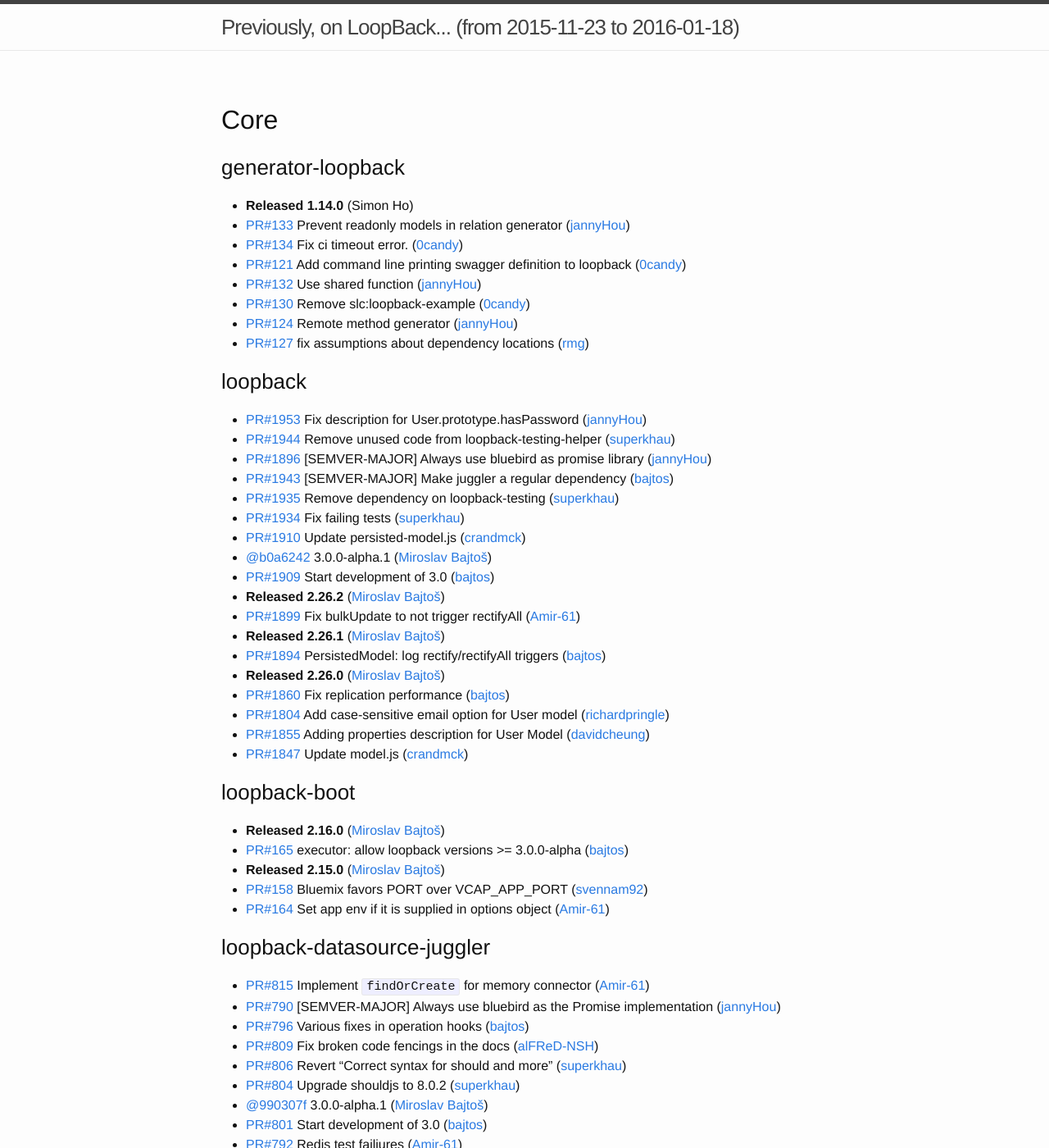
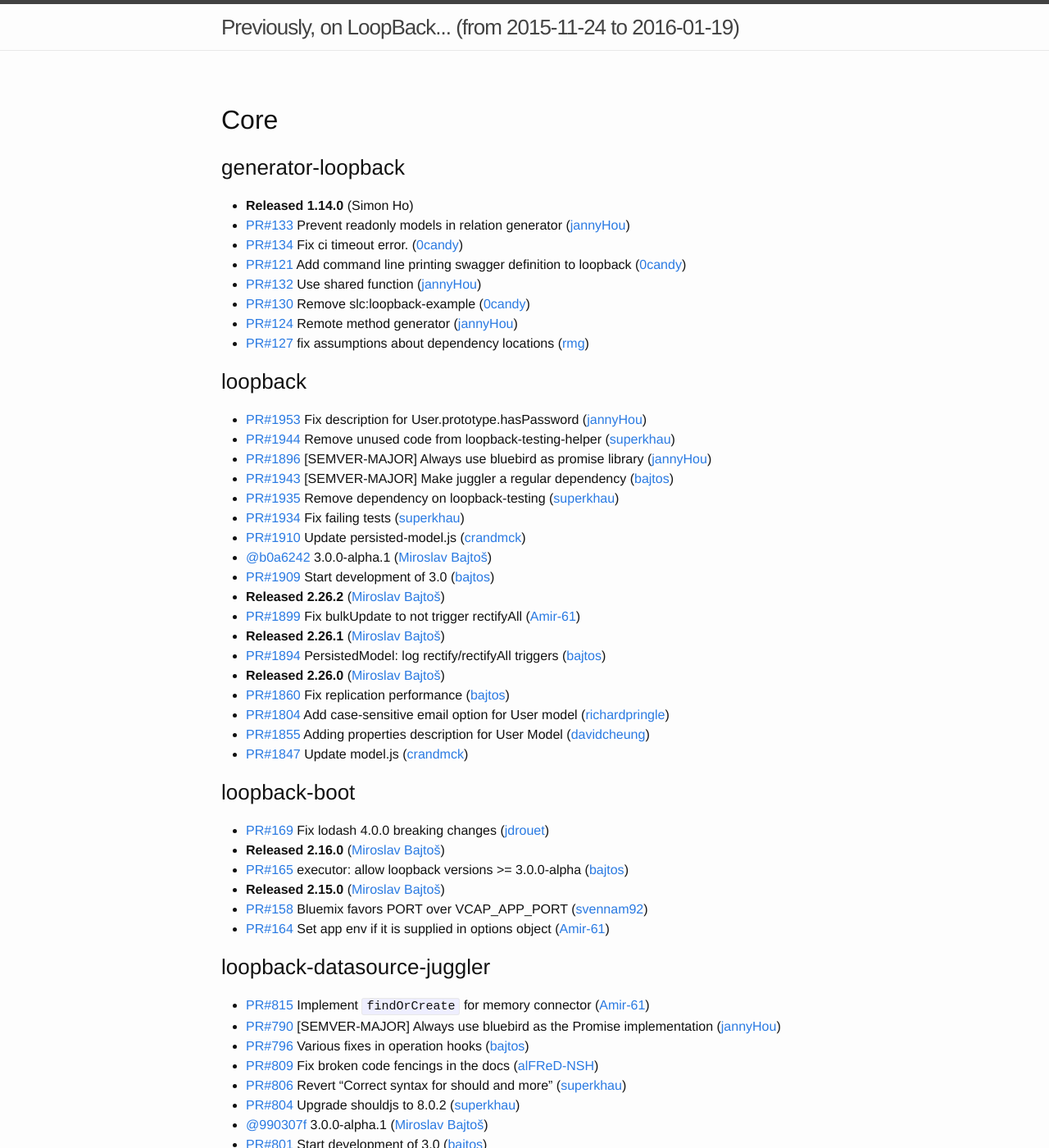
Before and after one commit to strongloop/loopback, a Jekyll site: the page built from index.md, in a window 1280 px wide and 1400 px high. Shown: the whole window at 82% size. Built offline with Jekyll 4.4.1, drawn with Linux system fonts in a browser that asks for light colours; some of the changed text lies outside the part shown.

Commit message:
Update changelog

```diff
--- a/index.md
+++ b/index.md
@@ -1,6 +1,6 @@
 ---
 layout: page
-since: (from 2015-11-23 to 2016-01-18)
+since: (from 2015-11-24 to 2016-01-19)
 ---
 
 ## Core
@@ -38,6 +38,7 @@
 
 
 ### loopback-boot
+ * [PR#169](https://github.com/strongloop/loopback-boot/pull/169) Fix lodash 4.0.0 breaking changes ([jdrouet](https://github.com/jdrouet))
  * **Released 2.16.0** ([Miroslav Bajtoš](https://github.com/bajtos))
  * [PR#165](https://github.com/strongloop/loopback-boot/pull/165) executor: allow loopback versions >= 3.0.0-alpha ([bajtos](https://github.com/bajtos))
  * **Released 2.15.0** ([Miroslav Bajtoš](https://github.com/bajtos))
```
Also changed, not shown: other parts of index.md (+1 -0 lines).
